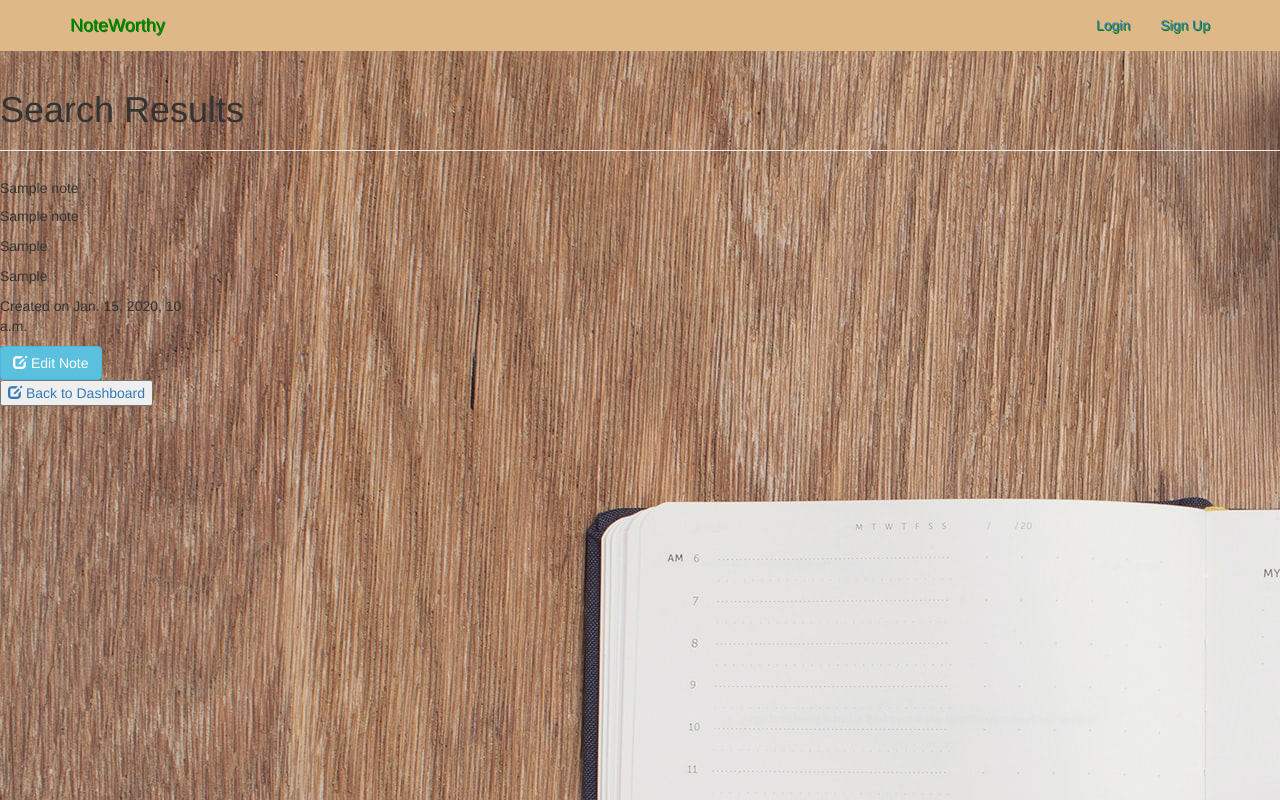
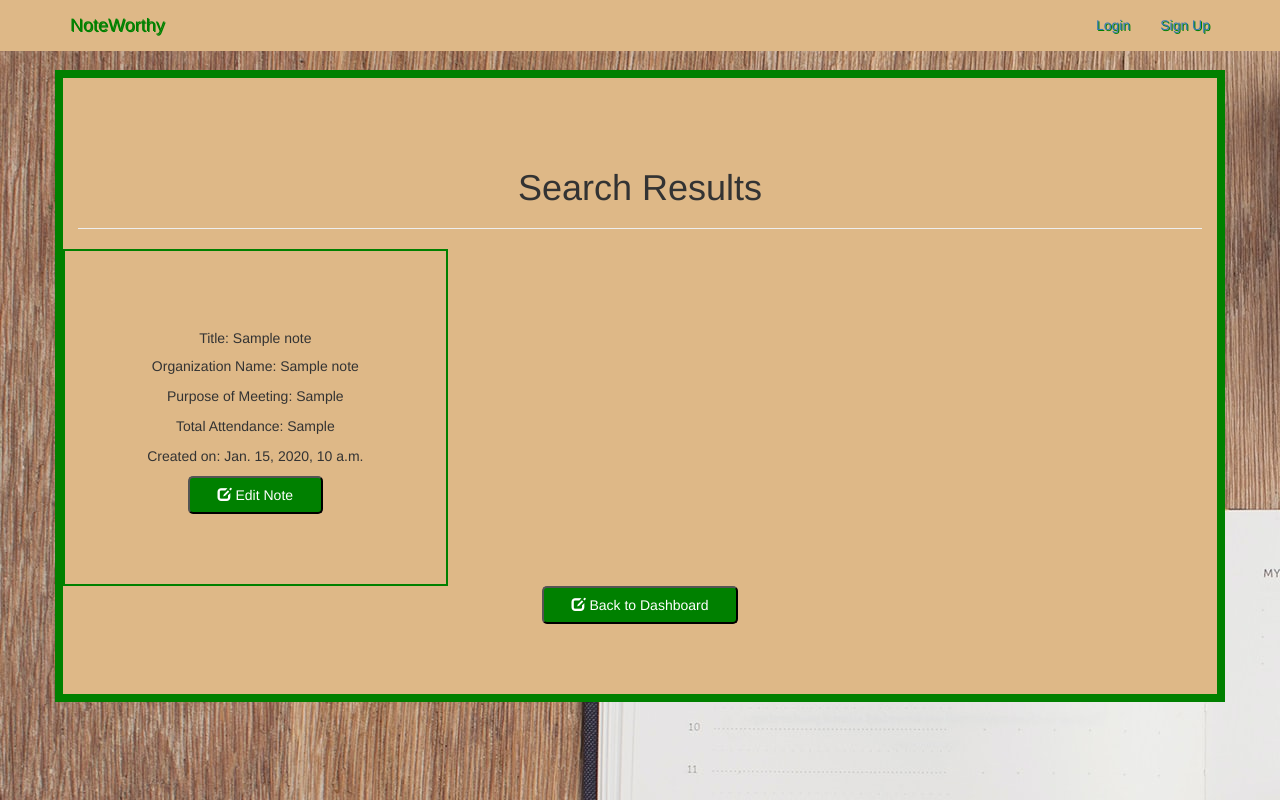
Before and after one commit to jonathankamau/note-taking-app, a Django app: template app/template/search_results.html in a window 1280 px wide. Run offline with Django 3.2, Linux system fonts and the light colour scheme; the template is opened without the code that fills it: values that come from a table or form of the project are taken from there, others are empty; tables that the repository leaves empty hold one stand-in row (values such as "Sample post"); some libraries are stand-ins or nearby versions.

Commit message:
[Feature] make changes to card text and update css

```diff
--- a/app/template/search_results.html
+++ b/app/template/search_results.html
@@ -1,21 +1,22 @@
 {% extends 'base.html' %}
 {% block content%}
+<main class="container pure-border text-center">
 <h1>Search Results</h1>
 
 <hr>
 <div class="row col-md-20">
 {% if search_results %}
     {% for result in search_results %}
-        <div class="col-md-2">
+        <div class="col-md-4  card-border">
             <div class="card mb-2">
                 <div class="card-body">
-                    <h5 class="card-title">{{ result.title }}</h5>
-                    <p class="card-text">{{ result.org_name }}</p>
-                    <p class="card-text">{{ result.purpose }}</p>
-                    <p class="card-text">{{ result.total_attendance }}</p>
-                    <p class="card-text">Created on {{ result.date_created }}</p>
-                    <a href="{% url 'edit_note' result.id %}" class="pull-left">
-                        <button type="button" class="btn btn-info">
+                    <h5 class="card-title">Title: {{ result.title }}</h5>
+                    <p class="card-text">Organization Name: {{ result.org_name }}</p>
+                    <p class="card-text">Purpose of Meeting: {{ result.purpose }}</p>
+                    <p class="card-text">Total Attendance: {{ result.total_attendance }}</p>
+                    <p class="card-text">Created on: {{ result.date_created }}</p>
+                    <a href="{% url 'edit_note' result.id %}">
+                        <button type="button" class="pure-button pure-button-primary">
                             <span class="glyphicon glyphicon-edit"></span> Edit Note
                         </button>
                     </a>
@@ -28,10 +29,11 @@
 {% endif %}
 </div>
 <div>
-    <a href="{% url 'dashboard' %}" class="pull-left">
-        <button type="button">
+    <a href="{% url 'dashboard' %}" class="text-center">
+        <button type="button" class="pure-button pure-button-primary">
             <span class="glyphicon glyphicon-edit"></span> Back to Dashboard
         </button>
     </a>
 </div>
+</main>
 {% endblock %}
```
